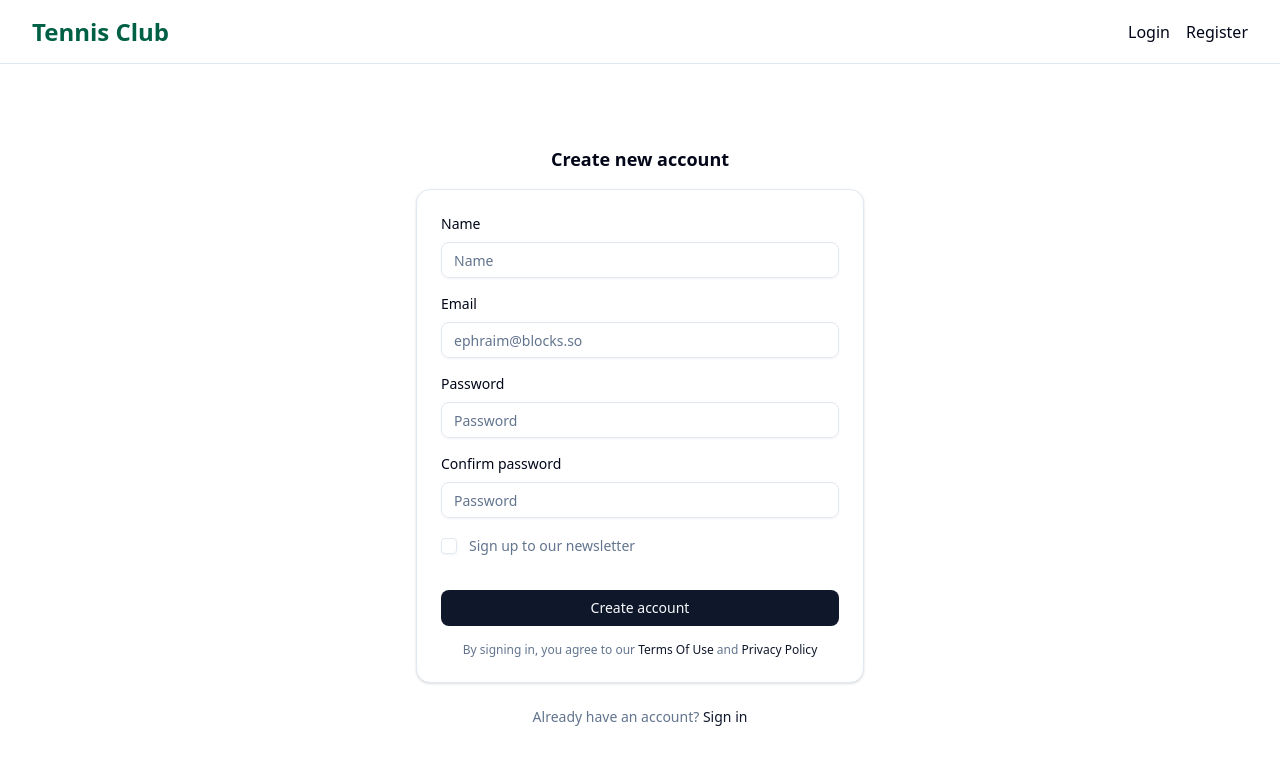
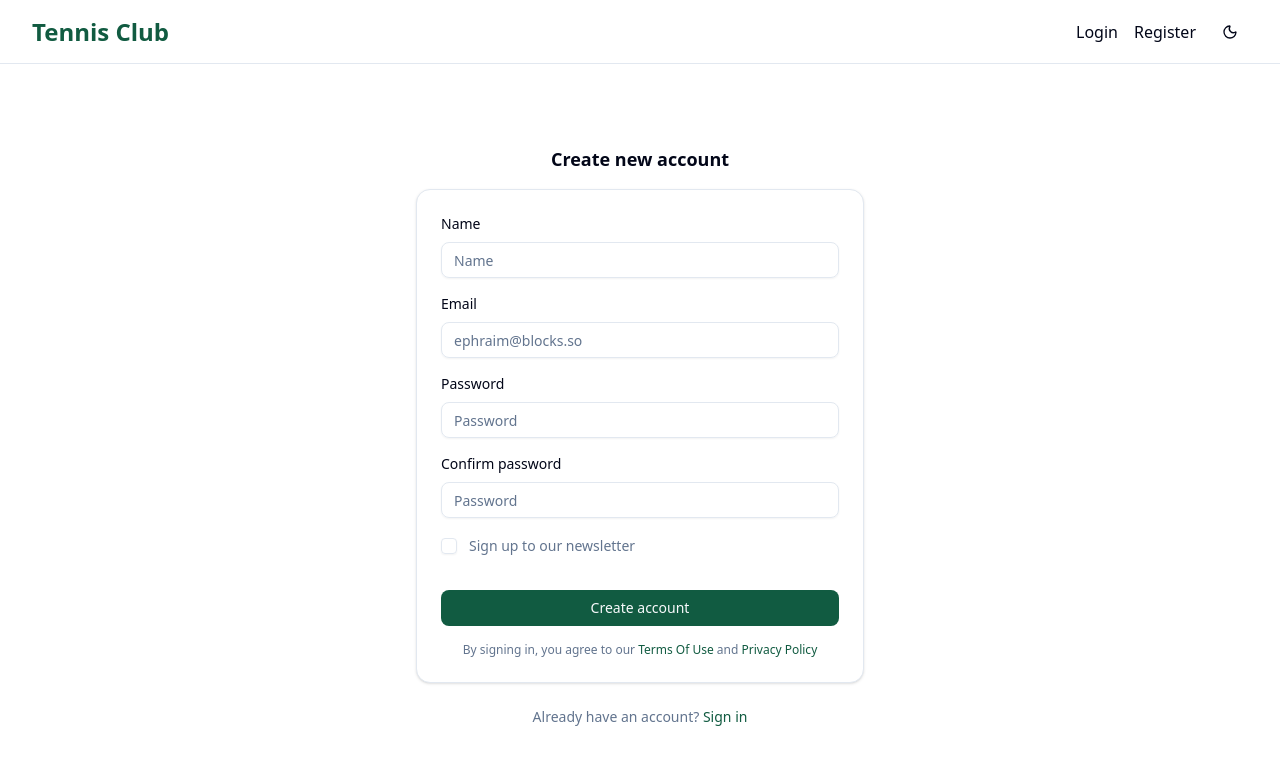
Before and after one commit to federicoibba/tennis-club, a React (Vite) app in the folder frontend/: page /register in a window 1280 px wide. Shown: the top 764 px of the page. Built offline with nearby package versions, Linux system fonts and the light colour scheme.

Commit message:
feat: add theme

```diff
--- a/frontend/src/components/app/Header.tsx
+++ b/frontend/src/components/app/Header.tsx
@@ -1,13 +1,14 @@
 import React from 'react'
 import { Link } from 'react-router'
+import ThemeToggle from '@/components/ui/ThemeToggle'
 
 const AppHeader: React.FC = () => {
   return (
     <header className="bg-background border-b px-8 py-2 min-h-16 flex items-center justify-between">
       <Link to="/">
-        <h1 className="text-2xl text-emerald-800 font-bold">Tennis Club</h1>
+        <h1 className="text-2xl text-primary font-bold">Tennis Club</h1>
       </Link>
-      <nav className="flex">
+      <nav className="flex items-center gap-4">
         <ul className="flex flex-row items-center gap-4">
           <li>
             <Link to="/login">Login</Link>
@@ -16,6 +17,7 @@ const AppHeader: React.FC = () => {
             <Link to="/register">Register</Link>
           </li>
         </ul>
+        <ThemeToggle />
       </nav>
     </header>
   )
--- /dev/null
+++ b/frontend/src/components/ui/ThemeToggle.tsx
@@ -0,0 +1,23 @@
+import React from 'react'
+import { Moon, Sun } from 'lucide-react'
+
+import Button from './Button'
+import useTheme from '@/hooks/useTheme'
+
+const ThemeToggle: React.FC = () => {
+  const { theme, toggleTheme } = useTheme()
+
+  return (
+    <Button
+      variant="ghost"
+      size="icon"
+      onClick={toggleTheme}
+      className="h-9 w-9"
+      aria-label={`Switch to ${theme === 'light' ? 'dark' : 'light'} mode`}
+    >
+      {theme === 'light' ? <Moon className="h-5 w-5" /> : <Sun className="h-5 w-5" />}
+    </Button>
+  )
+}
+
+export default ThemeToggle
--- /dev/null
+++ b/frontend/src/contexts/ThemeContext.tsx
@@ -0,0 +1,49 @@
+import React, { createContext, useEffect, useState } from 'react'
+
+type Theme = 'light' | 'dark'
+
+interface ThemeContextType {
+  theme: Theme
+  toggleTheme: () => void
+}
+
+interface ThemeProviderProps {
+  children: React.ReactNode
+}
+
+export const ThemeContext = createContext<ThemeContextType | undefined>(undefined)
+
+export const ThemeProvider: React.FC<ThemeProviderProps> = ({ children }) => {
+  const [theme, setTheme] = useState<Theme>(() => {
+    // Check localStorage first
+    const stored = localStorage.getItem('theme') as Theme | null
+    if (stored === 'light' || stored === 'dark') {
+      return stored
+    }
+
+    // Check system preference
+    if (window.matchMedia('(prefers-color-scheme: dark)').matches) {
+      return 'dark'
+    }
+
+    return 'light'
+  })
+
+  useEffect(() => {
+    const root = document.documentElement
+
+    if (theme === 'dark') {
+      root.classList.add('dark')
+    } else {
+      root.classList.remove('dark')
+    }
+
+    localStorage.setItem('theme', theme)
+  }, [theme])
+
+  const toggleTheme = () => {
+    setTheme(prev => (prev === 'light' ? 'dark' : 'light'))
+  }
+
+  return <ThemeContext value={{ theme, toggleTheme }}>{children}</ThemeContext>
+}
--- /dev/null
+++ b/frontend/src/hooks/useTheme.ts
@@ -0,0 +1,14 @@
+import { ThemeContext } from '@/contexts/ThemeContext'
+import { useContext } from 'react'
+
+const useTheme = () => {
+  const context = useContext(ThemeContext)
+
+  if (context === undefined) {
+    throw new Error('useTheme must be used within a ThemeProvider')
+  }
+
+  return context
+}
+
+export default useTheme
--- a/frontend/src/index.css
+++ b/frontend/src/index.css
@@ -49,18 +49,18 @@
   --card-foreground: oklch(0.129 0.042 264.695);
   --popover: oklch(1 0 0);
   --popover-foreground: oklch(0.129 0.042 264.695);
-  --primary: oklch(0.208 0.042 265.755);
+  --primary: oklch(0.42 0.082 164.5);
   --primary-foreground: oklch(0.984 0.003 247.858);
   --secondary: oklch(0.968 0.007 247.896);
-  --secondary-foreground: oklch(0.208 0.042 265.755);
+  --secondary-foreground: oklch(0.42 0.082 164.5);
   --muted: oklch(0.968 0.007 247.896);
   --muted-foreground: oklch(0.554 0.046 257.417);
   --accent: oklch(0.968 0.007 247.896);
-  --accent-foreground: oklch(0.208 0.042 265.755);
+  --accent-foreground: oklch(0.42 0.082 164.5);
   --destructive: oklch(0.577 0.245 27.325);
   --border: oklch(0.929 0.013 255.508);
   --input: oklch(0.929 0.013 255.508);
-  --ring: oklch(0.704 0.04 256.788);
+  --ring: oklch(0.42 0.082 164.5);
   --chart-1: oklch(0.646 0.222 41.116);
   --chart-2: oklch(0.6 0.118 184.704);
   --chart-3: oklch(0.398 0.07 227.392);
@@ -68,12 +68,12 @@
   --chart-5: oklch(0.769 0.188 70.08);
   --sidebar: oklch(0.984 0.003 247.858);
   --sidebar-foreground: oklch(0.129 0.042 264.695);
-  --sidebar-primary: oklch(0.208 0.042 265.755);
+  --sidebar-primary: oklch(0.42 0.082 164.5);
   --sidebar-primary-foreground: oklch(0.984 0.003 247.858);
   --sidebar-accent: oklch(0.968 0.007 247.896);
-  --sidebar-accent-foreground: oklch(0.208 0.042 265.755);
+  --sidebar-accent-foreground: oklch(0.42 0.082 164.5);
   --sidebar-border: oklch(0.929 0.013 255.508);
-  --sidebar-ring: oklch(0.704 0.04 256.788);
+  --sidebar-ring: oklch(0.42 0.082 164.5);
 }
 
 .dark {
@@ -83,8 +83,9 @@
   --card-foreground: oklch(0.984 0.003 247.858);
   --popover: oklch(0.208 0.042 265.755);
   --popover-foreground: oklch(0.984 0.003 247.858);
-  --primary: oklch(0.929 0.013 255.508);
-  --primary-foreground: oklch(0.208 0.042 265.755);
+  /* emerald-700 for dark mode - slightly lighter for better contrast */
+  --primary: oklch(0.52 0.082 164.5);
+  --primary-foreground: oklch(0.984 0.003 247.858);
   --secondary: oklch(0.279 0.041 260.031);
   --secondary-foreground: oklch(0.984 0.003 247.858);
   --muted: oklch(0.279 0.041 260.031);
@@ -94,7 +95,7 @@
   --destructive: oklch(0.704 0.191 22.216);
   --border: oklch(1 0 0 / 10%);
   --input: oklch(1 0 0 / 15%);
-  --ring: oklch(0.551 0.027 264.364);
+  --ring: oklch(0.52 0.082 164.5);
   --chart-1: oklch(0.488 0.243 264.376);
   --chart-2: oklch(0.696 0.17 162.48);
   --chart-3: oklch(0.769 0.188 70.08);
@@ -102,12 +103,12 @@
   --chart-5: oklch(0.645 0.246 16.439);
   --sidebar: oklch(0.208 0.042 265.755);
   --sidebar-foreground: oklch(0.984 0.003 247.858);
-  --sidebar-primary: oklch(0.488 0.243 264.376);
+  --sidebar-primary: oklch(0.52 0.082 164.5);
   --sidebar-primary-foreground: oklch(0.984 0.003 247.858);
   --sidebar-accent: oklch(0.279 0.041 260.031);
   --sidebar-accent-foreground: oklch(0.984 0.003 247.858);
   --sidebar-border: oklch(1 0 0 / 10%);
-  --sidebar-ring: oklch(0.551 0.027 264.364);
+  --sidebar-ring: oklch(0.52 0.082 164.5);
 }
 
 @layer base {
--- a/frontend/src/main.tsx
+++ b/frontend/src/main.tsx
@@ -3,11 +3,14 @@ import { BrowserRouter } from 'react-router'
 import { createRoot } from 'react-dom/client'
 
 import App from './App.tsx'
+import { ThemeProvider } from './contexts/ThemeContext'
 import './index.css'
 createRoot(document.getElementById('root')!).render(
   <StrictMode>
-    <BrowserRouter>
-      <App />
-    </BrowserRouter>
+    <ThemeProvider>
+      <BrowserRouter>
+        <App />
+      </BrowserRouter>
+    </ThemeProvider>
   </StrictMode>
 )
```
